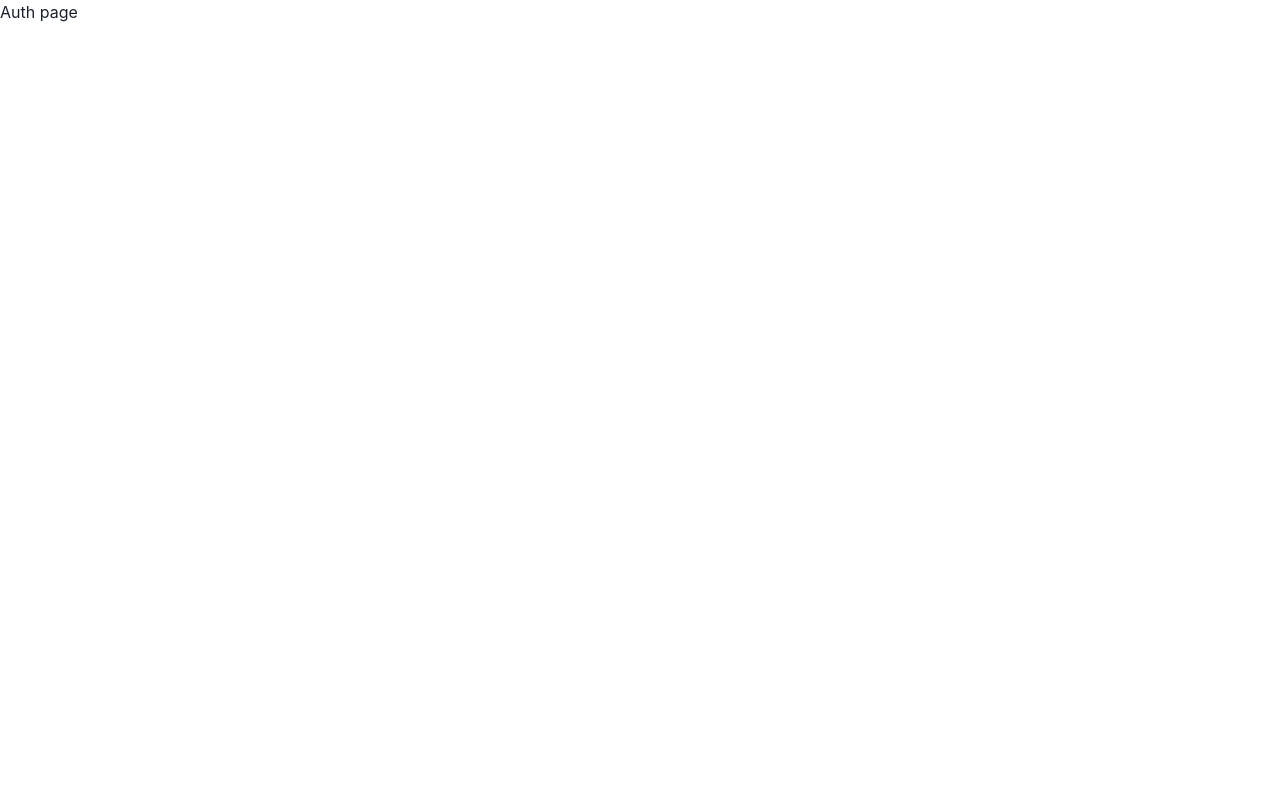
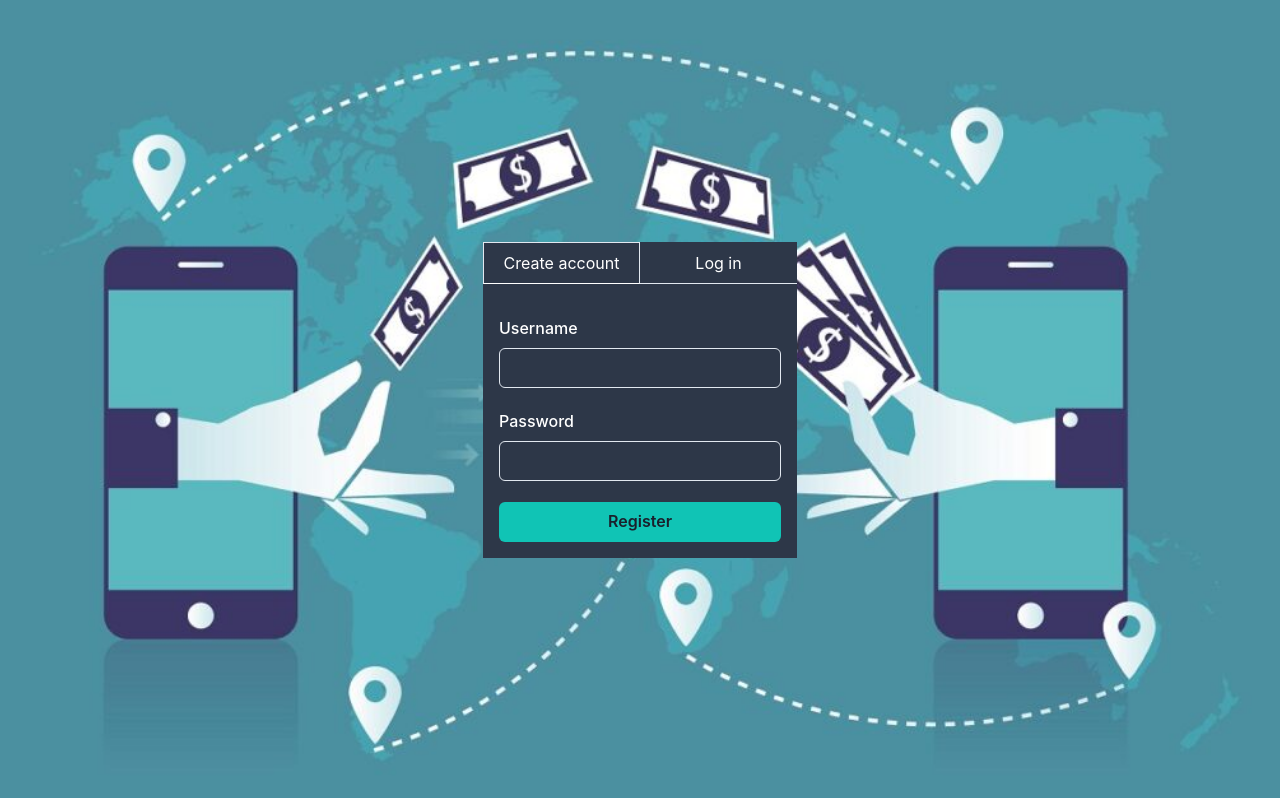
Before and after one commit to dashartt/transfer-money, a React (Vite) app in the folder frontend/: page /auth in a window 1280 px wide. Built offline with nearby package versions, Linux system fonts and the light colour scheme.

Commit message:
feat: :sparkles: register and login form
just design, no logic and validation

```diff
--- /dev/null
+++ b/frontend/src/components/auth-form/AuthForm.tsx
@@ -0,0 +1,30 @@
+import { Button, FormControl, FormLabel, Input, VStack } from '@chakra-ui/react';
+
+type Props = {
+  type: string;
+};
+
+export default function AuthForm({ type }: Props) {
+  return (
+    <VStack gap="1.3em">
+      <FormControl>
+        <FormLabel color="white">Username</FormLabel>
+        <Input _focus={{ borderColor: 'white ' }} color="white" type="text" />
+      </FormControl>
+
+      <FormControl>
+        <FormLabel color="white">Password</FormLabel>
+        <Input _focus={{ borderColor: 'white ' }} color="white" type="password" />
+      </FormControl>
+
+      <Button
+        _active={{ color: 'white' }}
+        _hover={{ color: 'white' }}
+        backgroundColor="main.green"
+        width="full"
+      >
+        {type == 'register' ? 'Register' : 'Enter'}
+      </Button>
+    </VStack>
+  );
+}
--- a/frontend/src/pages/Auth.tsx
+++ b/frontend/src/pages/Auth.tsx
@@ -1,5 +1,36 @@
-import { Box } from '@chakra-ui/react';
+import { Box, Flex, Tab, TabList, TabPanel, TabPanels, Tabs } from '@chakra-ui/react';
+
+import AuthForm from '../components/auth-form/AuthForm';
 
 export default function Auth() {
-  return <Box>Auth page</Box>;
+  return (
+    <Flex
+      minH="100vh"
+      justifyContent="center"
+      alignItems="center"
+      bgImage="url(/src/assets/wallpaperTheme1.jpg)"
+      bgSize="cover"
+      bgRepeat="no-repeat"
+      bgPosition="center"
+    >
+      <Tabs isLazy backgroundColor="gray.700" isFitted variant="enclosed">
+        <TabList mb="1em">
+          <Tab color="white" borderRadius="none">
+            Create account
+          </Tab>
+          <Tab color="white" borderRadius="none">
+            Log in
+          </Tab>
+        </TabList>
+        <TabPanels>
+          <TabPanel>
+            <AuthForm type="register" />
+          </TabPanel>
+          <TabPanel>
+            <AuthForm type="login" />
+          </TabPanel>
+        </TabPanels>
+      </Tabs>
+    </Flex>
+  );
 }
```
